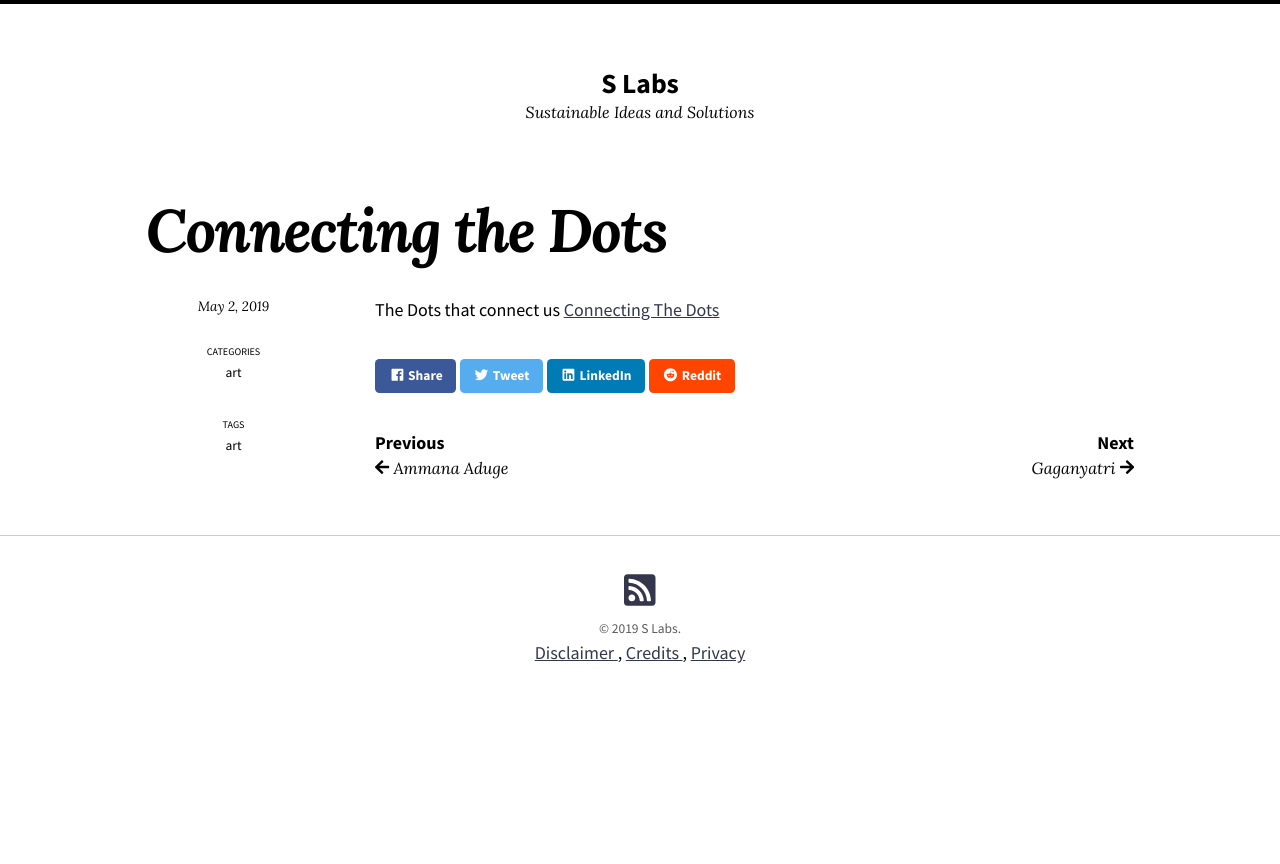
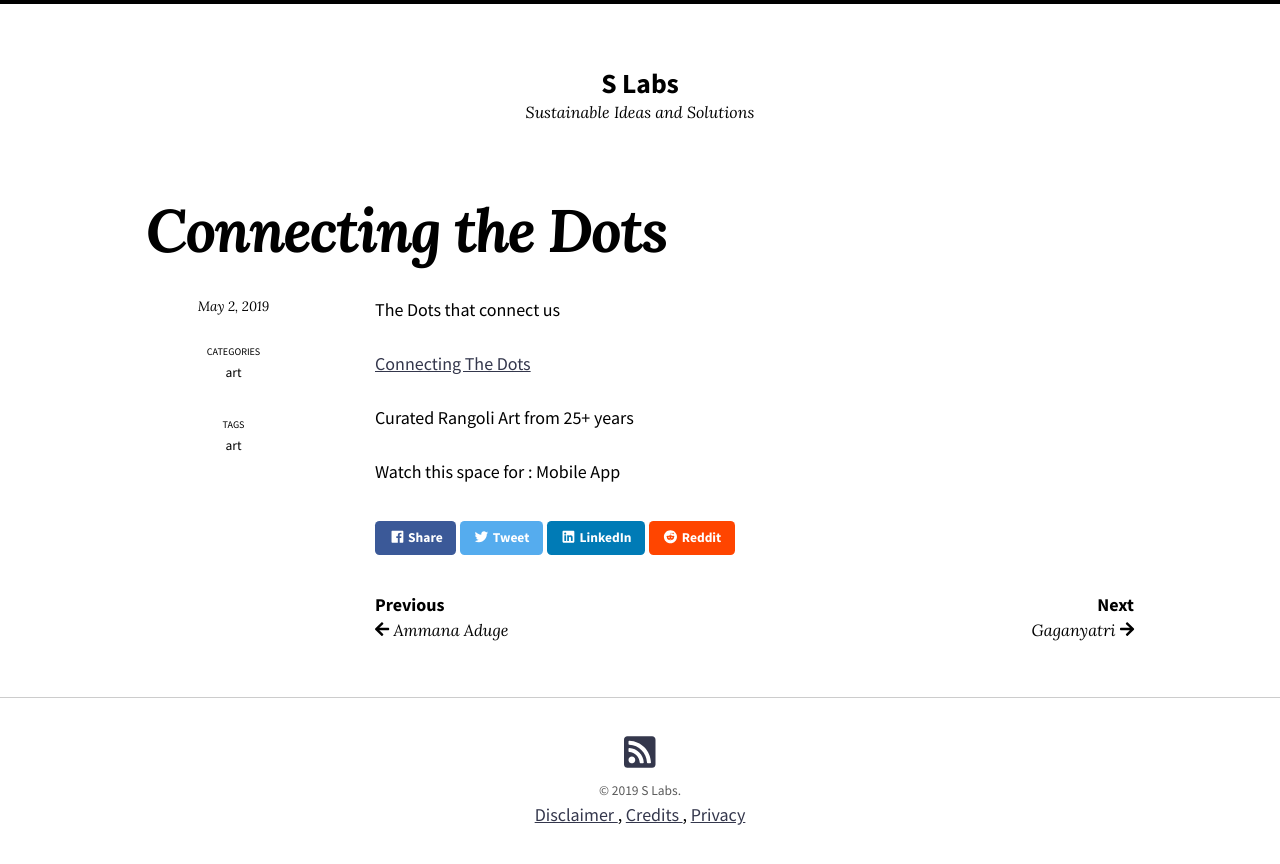
Before and after one commit to slabstech/slabstech.github.io, a Jekyll site: the page built from _posts/art/2019-05-02-connecting-the-dots.md, in a window 1280 px wide. Shown: the top 864 px of the page. Built offline with Jekyll 4.4.1, drawn with Linux system fonts in a browser that asks for light colours; nearby versions of some CDN libraries.

Commit message:
[site] connecting the dots product release info

```diff
--- a/_posts/art/2019-05-02-connecting-the-dots.md
+++ b/_posts/art/2019-05-02-connecting-the-dots.md
@@ -10,4 +10,9 @@ date: 2019-05-02T08:08:50-04:00
 ---
 
 The Dots that connect us
+
 [Connecting The Dots](https://connetingthedots.com)
+
+Curated Rangoli Art from 25+ years
+
+Watch this space for  : Mobile App
```
Also changed, not shown: README.md.
